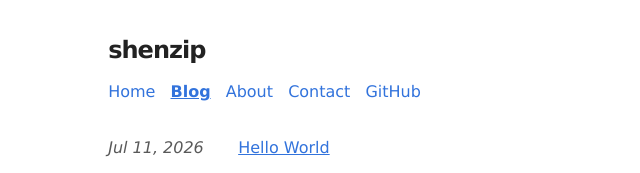
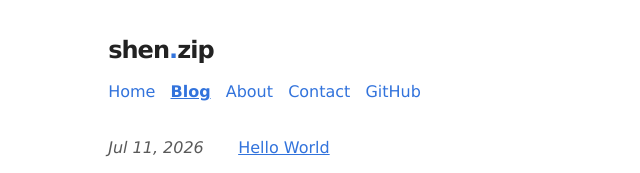
Before and after one commit to 6a6179/shen.zip, an Astro site: page /blog in a window 1280 px wide. Shown: the top 173 px of the page, 201-841 px from the left. Built offline with nearby package versions, Linux system fonts and the light colour scheme; Astro itself is replaced by a stand-in of ours.

Commit message:
Restore blue dot in header

```diff
--- a/src/components/Header.astro
+++ b/src/components/Header.astro
@@ -5,7 +5,7 @@ import HeaderLink from './HeaderLink.astro';
 
 <header>
 	<a class="wordmark" href="/" aria-label={`${SITE_TITLE} home`}>
-		shenzip
+		<span>shen</span><span class="dot" aria-hidden="true">.</span><span>zip</span>
 	</a>
 	<nav>
 		<HeaderLink href="/">Home</HeaderLink>
@@ -29,4 +29,7 @@ import HeaderLink from './HeaderLink.astro';
 		letter-spacing: -0.04em;
 		text-decoration: none;
 	}
+	.dot {
+		color: var(--link);
+	}
 </style>
```
